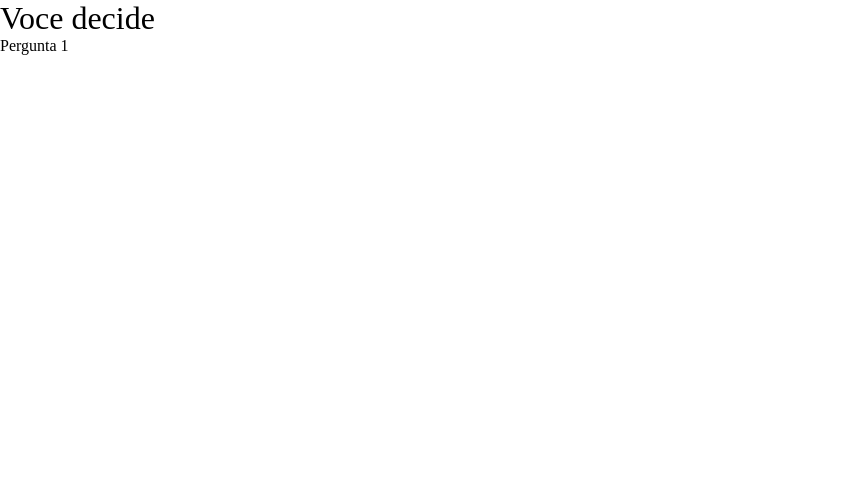
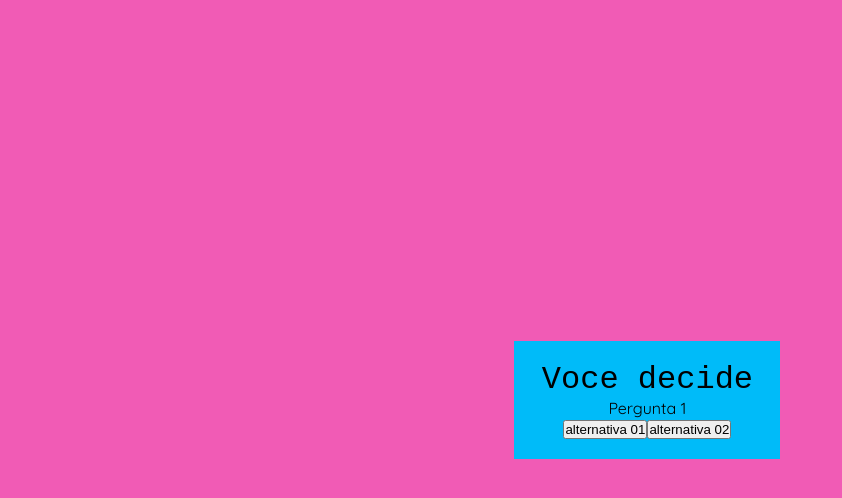
Before and after one commit to matheusGamer12344321/2025-3B-voc--decide, a plain HTML site: page index.html in a window 1280 px wide. Shown: the whole page, without its empty margins (0-842 px from the left). Drawn offline with Linux system fonts and the light colour scheme; a web font is replaced by a local one.

Commit message:
Add files via upload

```diff
--- a/main.js
+++ b/main.js
@@ -8,30 +8,54 @@ const perguntas = [
     {
         enunciado: "Pergunta 1",
         alternativas: [
-            "alternativa 1",
-            "alternativa 2",
+           {
+            texto: "alternativa 01",
+            afirmacao: "resultado 01"
+           },
+           {
+            texto: "alternativa 02",
+            afirmacao: "resultado 02"
+           }
 
         ]
     },
     {
         enunciado: "Pergunta 2",
         alternativas: [
-            "alternativa 3",
-            "alternativa 4",
+            {
+                texto: "alternativa 03",
+                afirmacao: "resultado 03"
+               },
+               {
+                texto: "alternativa 04",
+                afirmacao: "resultado 04"
+               }
 
         ]
-    },{
+    }, {
         enunciado: "Pergunta 3",
         alternativas: [
-            "alternativa 5",
-            "alternativa 6",
+            {
+                texto: "alternativa 05",
+                afirmacao: "resultado 05"
+               },
+               {
+                texto: "alternativa 06",
+                afirmacao: "resultado 06"
+               }
 
         ]
-    },{
+    }, {
         enunciado: "Pergunta 4",
         alternativas: [
-            "alternativa 7",
-            "alternativa 8",
+            {
+                texto: "alternativa 07",
+                afirmacao: "resultado 07"
+               },
+               {
+                texto: "alternativa 08",
+                afirmacao: "resultado 08"
+               }
 
         ]
     }
@@ -39,10 +63,28 @@ const perguntas = [
 
 let atual = 0;
 let perguntaAtual;
+let historiaFinal = " ";
 
-function mostraPergunta(){
+
+function mostraPergunta() {
     perguntaAtual = perguntas[atual]
     caixaPerguntas.textContent = perguntaAtual.enunciado
+    mostraAlternativas()
+}
+
+function mostraAlternativas() {
+    for (const alternativa of perguntaAtual.alternativas) {
+        const botaoAlternativa = document.createElement("button");
+        botaoAlternativa.textContent = alternativa.texto;
+        botaoAlternativa.addEventListener("click", () => respostaSelecionada(alternativa))
+        caixaAlternativas.appendChild(botaoAlternativa)
+
+    }
+}
+
+function respostaSelecionada(opcaoSelecionada){
+    atual++
+    mostraPergunta();
 }
 
 mostraPergunta();
--- a/style.css
+++ b/style.css
@@ -16,3 +16,25 @@
     --fonte-primaria: "Quicksand", sans-serif;
     --fonte-secundaria: "Martian Mono", monospace;
 }
+
+body{
+    background-color: var(--rosa-brilhante);
+    color: var(--preto);
+    display: flex;
+    align-items: center;
+    justify-content: center;
+    min-height: 100vh;
+    font-family: var(--fonte-primaria);
+}
+
+.caixa-principal{
+    background-color: var(--azul-claro);
+    width: 90%;
+    text-align: center;
+    padding: 20px;
+
+}
+.titulo{
+    font-family: var(--fonte-secundaria);
+
+}
```
